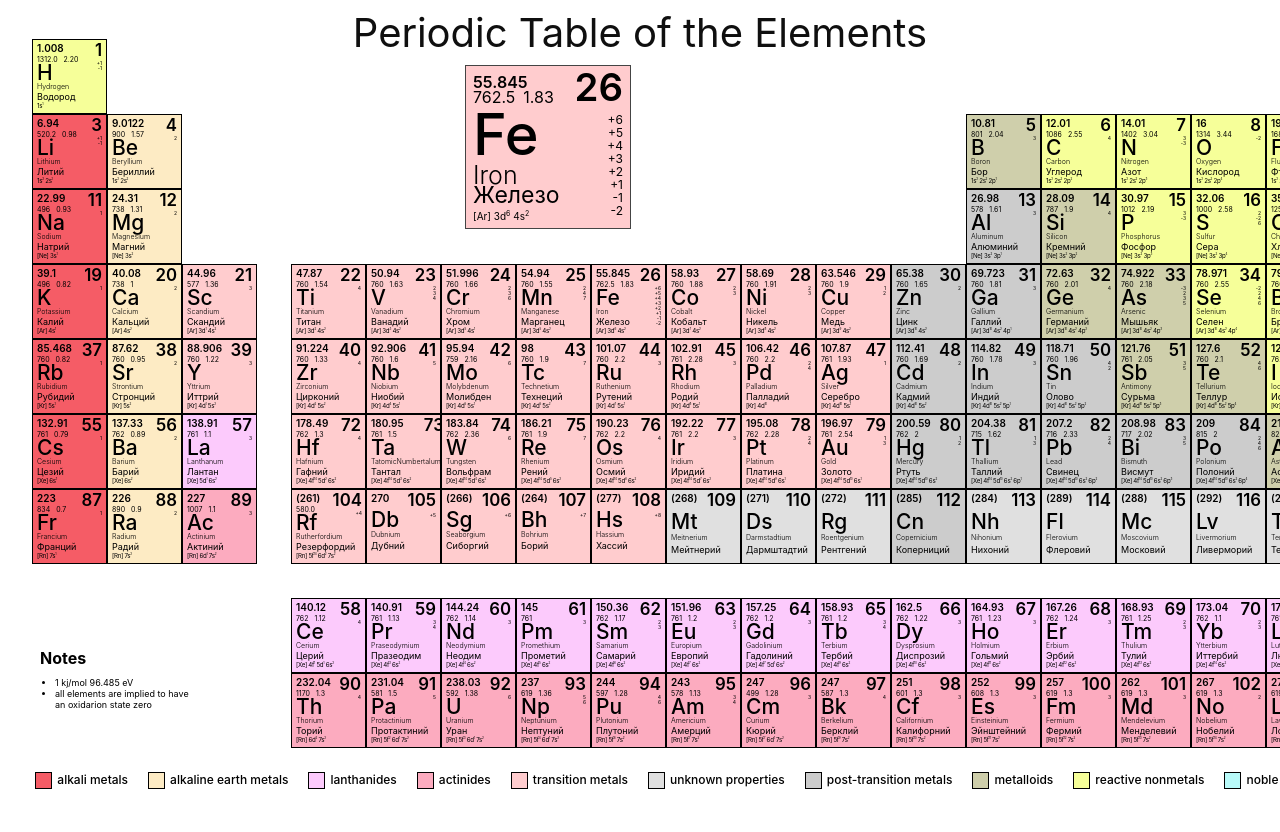
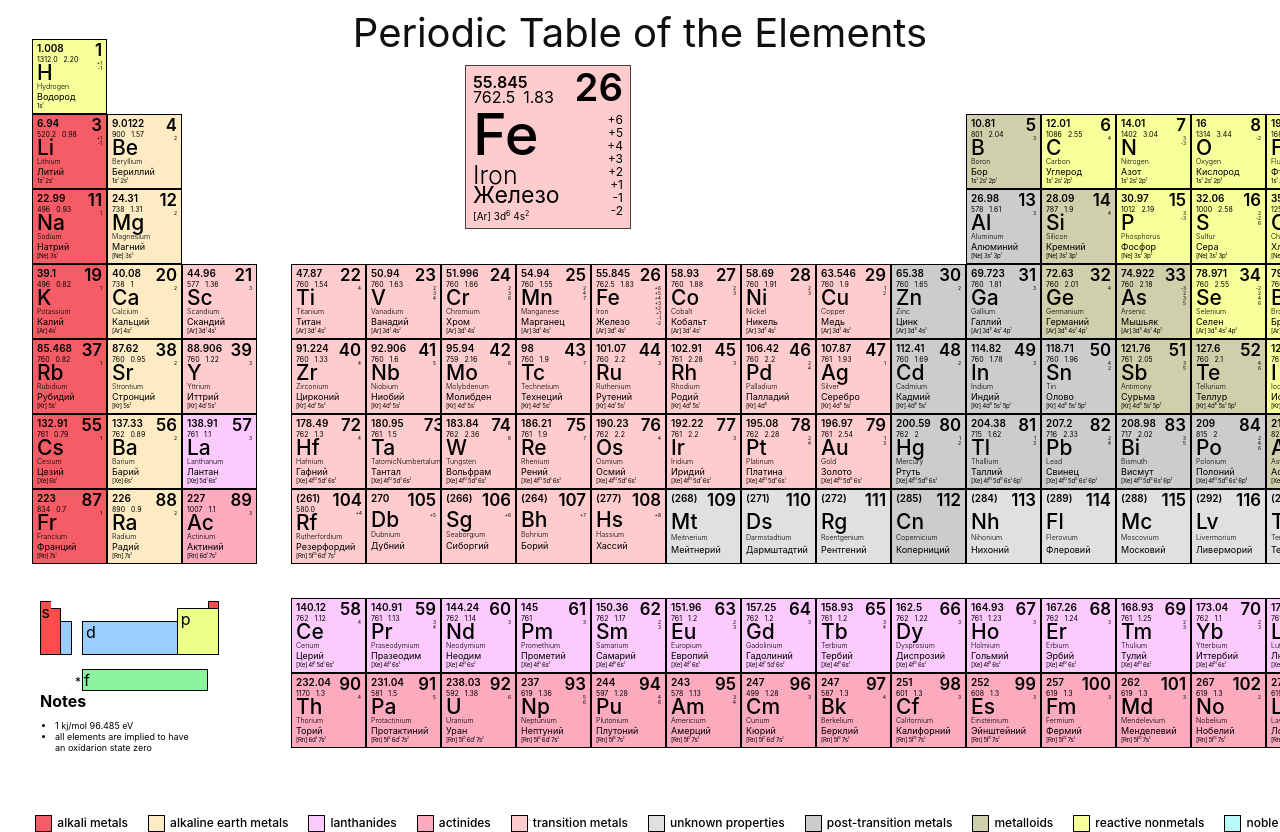
Before and after one commit to cyberkesa/Mendeleev, a React (Create React App) app: page / in a window 1280 px wide. Shown: the top 832 px of the page. Before the commit the page ends 800 px from the top, so only its background shows below. Built offline with nearby package versions, Linux system fonts and the light colour scheme.

Commit message:
Add table electron configuration blocs

```diff
--- a/src/ElectronConfiguration.css
+++ b/src/ElectronConfiguration.css
@@ -1,5 +1,5 @@
 .e-conf-table {
-  margin-top: -100px;
+  margin-top: -147px;
   width: 200px;
 }
 
@@ -10,7 +10,76 @@
 }
 
 .notes {
-	text-align: left;
-	margin: 0;
-	padding-inline-start: 40px;
+  text-align: left;
+  margin: 0;
+  padding-inline-start: 40px;
 }
+
+.mini-table {
+  margin-left: 40px;
+  width: 200px;
+  height: 90px;
+  display: grid;
+  grid-template-columns: repeat(19, 1fr);
+  grid-template-rows: repeat(10, 1fr);
+  grid-column-gap: 0px;
+  grid-row-gap: 0px;
+}
+
+.div1 {
+  border-top: 0.5px solid black;
+  border-bottom: 0.5px solid black;
+  border-left: 0.5px solid black;
+  background-color: rgb(255, 77, 77);
+  grid-area: 1 / 1 / 9 / 2;
+}
+.div2 {
+  background-color: rgb(255, 77, 77);
+  grid-area: 2 / 2 / 9 / 3;
+  border-top: 0.5px solid black;
+  border-bottom: 0.5px solid black;
+  border-right: 0.5px solid black;
+}
+.div3 {
+  background-color: rgb(152, 207, 255);
+  grid-area: 4 / 3 / 9 / 4;
+  border-top: 0.5px solid black;
+  border-bottom: 0.5px solid black;
+  border-right: 0.5px solid black;
+}
+.div4 {
+  background-color: rgb(152, 207, 255);
+  grid-area: 4 / 5 / 9 / 14;
+  text-align: left;
+  border-top: 0.5px solid black;
+  border-bottom: 0.5px solid black;
+  border-left: 0.5px solid black;
+}
+.div5 {
+  background-color: rgb(237, 255, 134);
+  text-align: left;
+  grid-area: 2 / 14 / 9 / 18;
+  border: 0.5px solid black;
+}
+.div6 {
+  background-color: rgb(255, 77, 77);
+  grid-area: 1 / 17 / 2 / 18;
+  border-top: 0.5px solid black;
+  border-left: 0.5px solid black;
+  border-right: 0.5px solid black;
+}
+.div7 {
+  background-color: rgb(139, 243, 158);
+  grid-area: 12 / 5 / 14 / 17;
+  text-align: left;
+  border: 0.5px solid black;
+}
+.letter-notes {
+  padding: 3px;
+}
+
+.div7::before {
+	content: "*";
+	font-size: 12px;
+	margin-left: -8px;
+}
--- a/src/components/ElectronConfiguration.js
+++ b/src/components/ElectronConfiguration.js
@@ -3,6 +3,21 @@ import "../ElectronConfiguration.css";
 const ElectronConfiguration = () => {
   return (
     <div className="e-conf-table">
+      <div className="mini-table">
+        <div className="div1">s</div>
+        <div className="div2"></div>
+        <div className="div3"></div>
+        <div className="div4">
+          <span className="letter-notes">d</span>
+        </div>
+        <div className="div5">
+          <span className="letter-notes">p</span>
+        </div>
+        <div className="div6"></div>
+        <div className="div7">
+          <span className="letter-notes">f</span>
+        </div>
+      </div>
       <h4 className="notes">Notes</h4>
       <ul className="notes-li">
         <li>1 kj/mol 96.485 eV</li>
```
